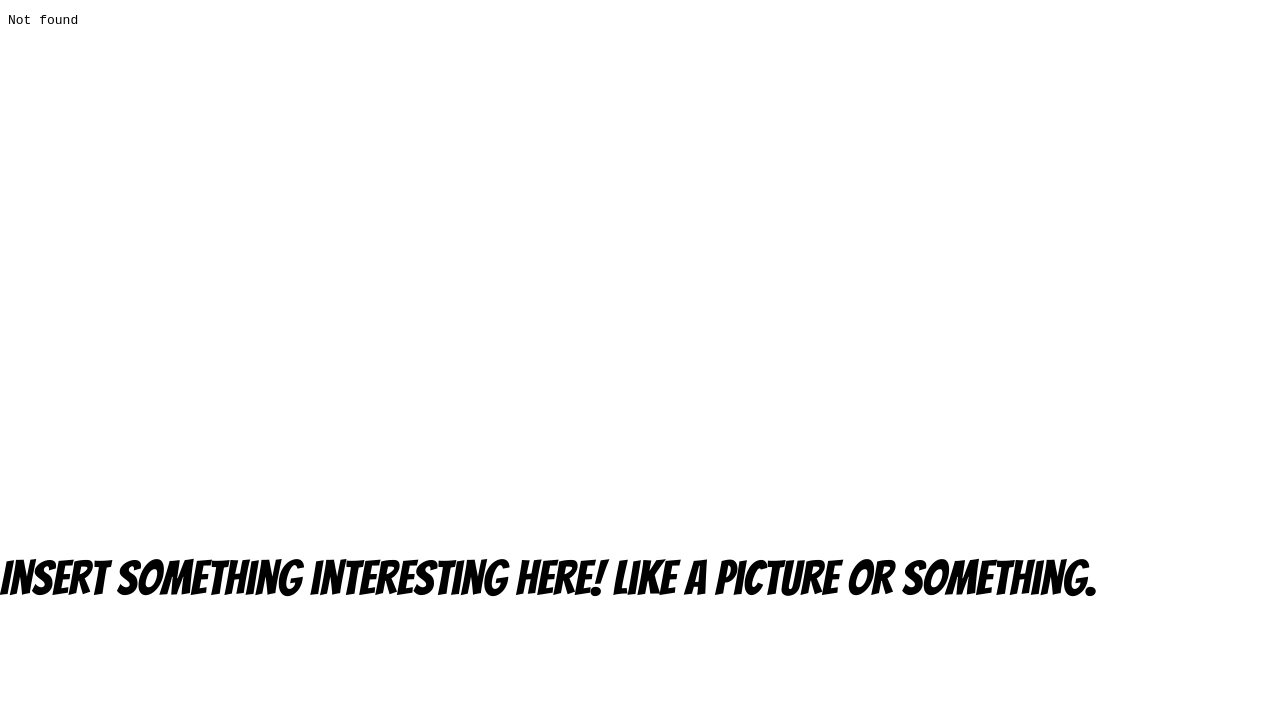
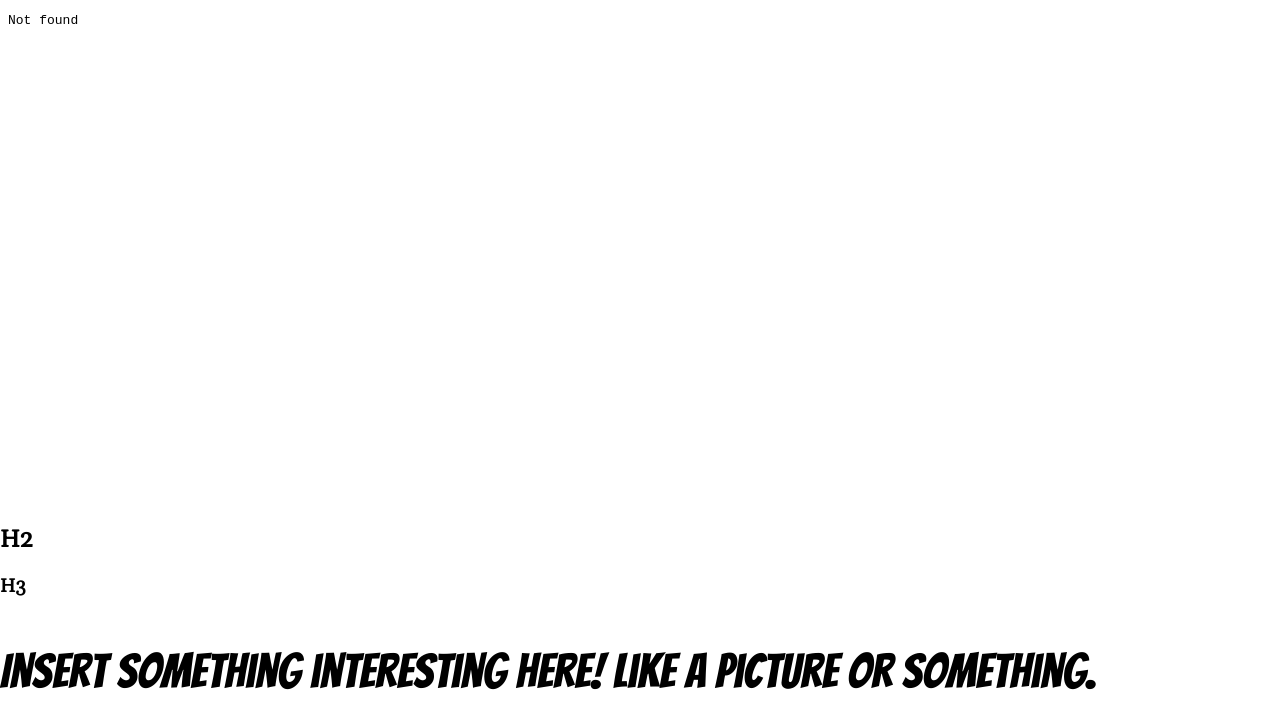
Before and after one commit to mikewiner/trail-website, a plain HTML site: page index.html in a window 1280 px wide. Shown: the part 104-832 px from the top of the page. Before the commit the page ends 800 px from the top, so only its background shows below. Drawn offline with nearby package versions, Linux system fonts and the light colour scheme.

Commit message:
adding some html tags

```diff
--- a/index.html
+++ b/index.html
@@ -16,6 +16,8 @@
 	<h1>Welcome to Michael Winer's Website</h1>
 	<iframe src="resume2019.pdf" style="width:600px; height:500px;" frameborder="0"></iframe>
 	<!-- <embed src="resume2019.pdf" width="800px" height="2100px" /> -->
+	<h2>H2</h2>
+	<h3>H3</h3>
 	<p>
 		Insert something interesting here!
 		Like a picture or something.
```
